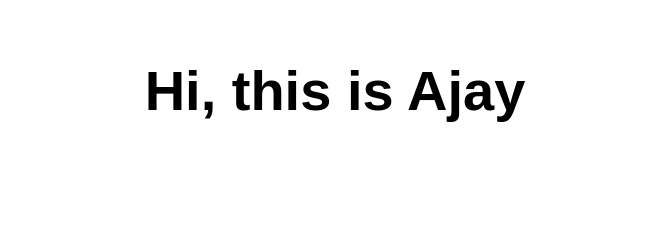
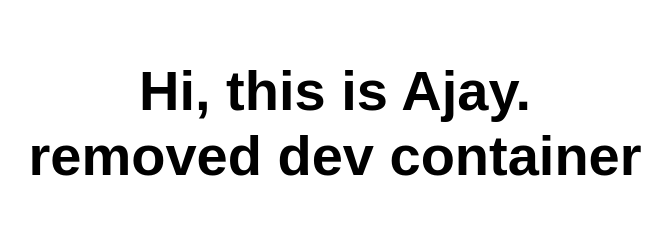
Before and after one commit to ajaytalreja/static-web-app, a website: page src/index.html in a window 1280 px wide. Shown: the whole page, without its empty margins (305-977 px from the left). Drawn offline with Linux system fonts and the light colour scheme.

Commit message:
testing
testing

```diff
--- a/src/index.html
+++ b/src/index.html
@@ -10,7 +10,7 @@
 
 <body>
   <main>
-    <h1>Hi, this is Ajay</h1>
+    <h1>Hi, this is Ajay. removed dev container</h1>
   </main>
 </body>
 
```
Also changed, not shown: .devcontainer/devcontainer.json (deleted), 3 other files.
